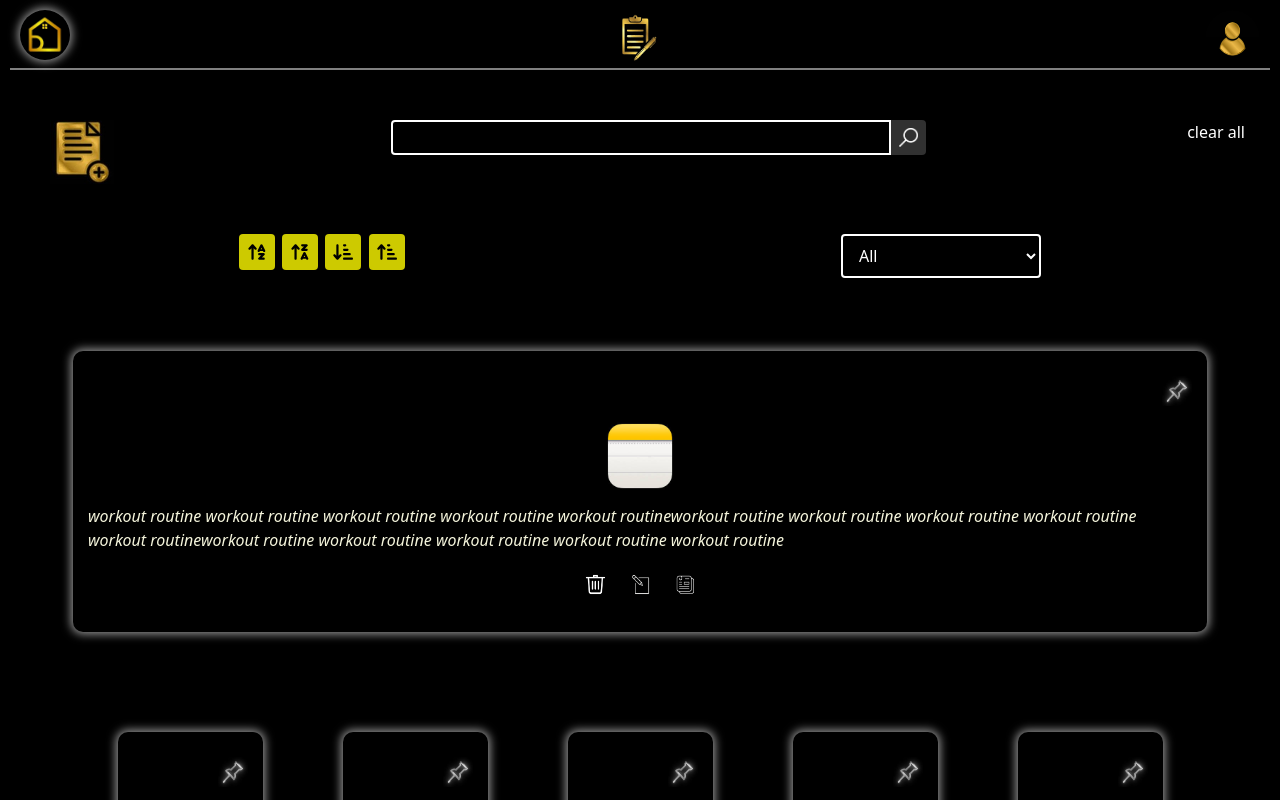
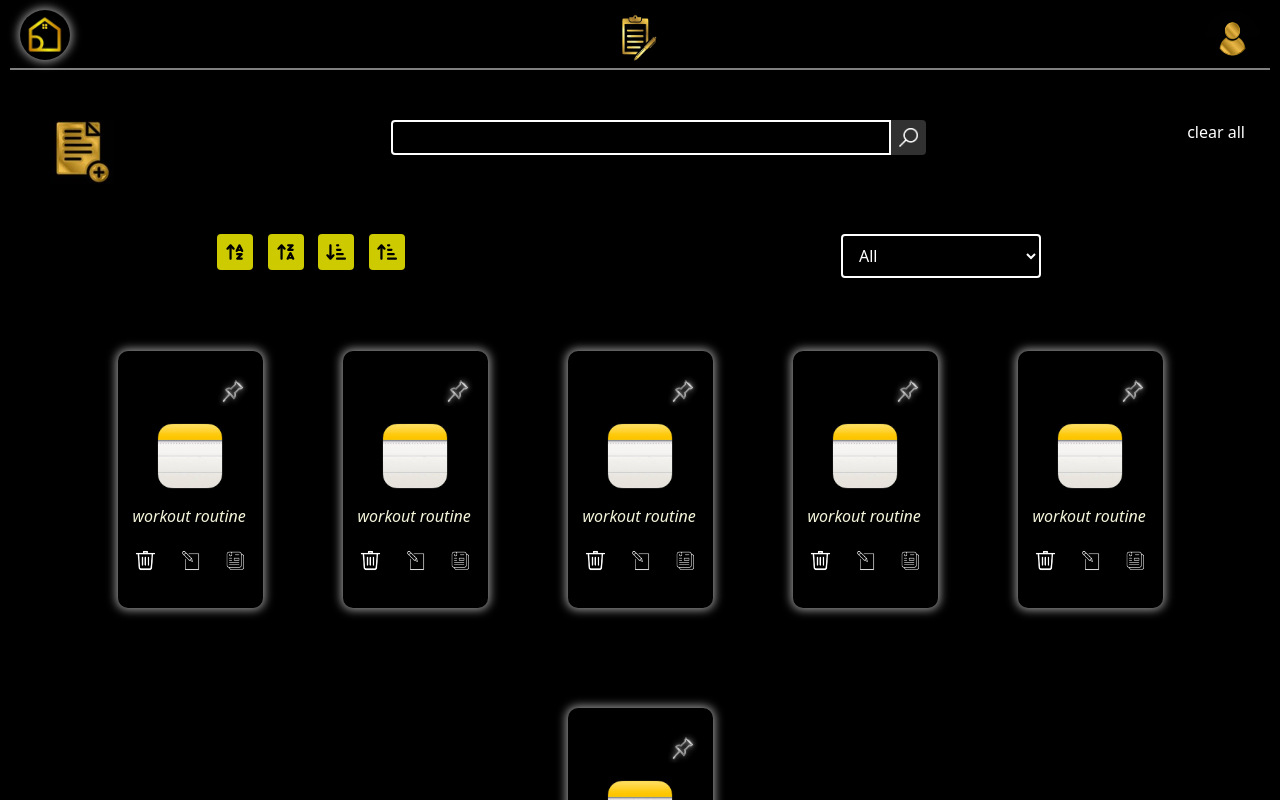
Before and after one commit to Madhanm2001/Notes-MERN-Stack, a React (Vite) app in the folder client/notesapp/: page /notes/1 in a window 1280 px wide. Shown: the top 800 px of the page. Built offline with nearby package versions, Linux system fonts and the light colour scheme.

Commit message:
sorting icon gap increase

```diff
--- a/client/notesapp/src/component/AllNotes.tsx
+++ b/client/notesapp/src/component/AllNotes.tsx
@@ -16,7 +16,7 @@ import { faArrowDownShortWide, faArrowUpAZ, faArrowUpShortWide, faArrowUpZA } fr
 
 const AllNotes: React.FC = () => {
 
-  const folderList = ['workout routine workout routine workout routine workout routine workout routineworkout routine workout routine workout routine workout routine workout routineworkout routine workout routine workout routine workout routine workout routine', "workout routine", "workout routine", "workout routine", "workout routine", "workout routine", "workout routine"]
+  const folderList = [ "workout routine", "workout routine", "workout routine", "workout routine", "workout routine", "workout routine"]
   const sortOptions = ['A-Z', 'Z-A', 'old-new', 'new-old']
   return (
     <div>
@@ -39,7 +39,7 @@ const AllNotes: React.FC = () => {
       </div>
 
       <div className='flex flex-wrap justify-around max-[430px]:flex-col max-[430px]:items-center'>
-        <ul className='flex gap-[5%]'>
+        <ul className='flex justify-center gap-[10%]'>
           <li><FontAwesomeIcon icon={faArrowUpAZ} style={{ width: "20px", height: "20px" }} className='fa-sharp fa-solid fa-arrow-up-a-z bg-[#cdca00] p-2 rounded' /></li>
           <li><FontAwesomeIcon icon={faArrowUpZA} style={{ width: "20px", height: "20px" }} className="fa-solid fa-arrow-up-z-a bg-[#cdca00] p-2 rounded" /></li>
           <li><FontAwesomeIcon icon={faArrowDownShortWide} style={{ width: "20px", height: "20px" }} className="fa-solid fa-arrow-down-wide-short bg-[#cdca00] p-2 rounded" /></li>
--- a/client/notesapp/src/component/folder.tsx
+++ b/client/notesapp/src/component/folder.tsx
@@ -12,7 +12,7 @@ import { faArrowDownShortWide, faArrowUpAZ, faArrowUpShortWide, faArrowUpZA } fr
 
 const Folder: React.FC = () => {
 
-  const folderList = ['workout routine workout routine workout routine workout routine workout routineworkout routine workout routine workout routine workout routine workout routineworkout routine workout routine workout routine workout routine workout routine', "workout routine", "workout routine", "workout routine", "workout routine", "workout routine", "workout routine"]
+  const folderList = ["workout routine", "workout routine", "workout routine", "workout routine", "workout routine", "workout routine"]
   const sortOptions = ['A-Z', 'Z-A', 'old-new', 'new-old']
   return (
     <div>
@@ -35,7 +35,7 @@ const Folder: React.FC = () => {
       </div>
 
 <div className='flex flex-wrap justify-around max-[430px]:flex-col max-[430px]:items-center'>
-        <ul className='flex gap-[5%]'>
+        <ul className='flex gap-[100%]'>
           <li><FontAwesomeIcon icon={faArrowUpAZ} style={{ width: "20px", height: "20px" }} className='fa-sharp fa-solid fa-arrow-up-a-z bg-[#cdca00] p-2 rounded' /></li>
           <li><FontAwesomeIcon icon={faArrowUpZA} style={{ width: "20px", height: "20px" }} className="fa-solid fa-arrow-up-z-a bg-[#cdca00] p-2 rounded" /></li>
           <li><FontAwesomeIcon icon={faArrowDownShortWide} style={{ width: "20px", height: "20px" }} className="fa-solid fa-arrow-down-wide-short bg-[#cdca00] p-2 rounded" /></li>
```
